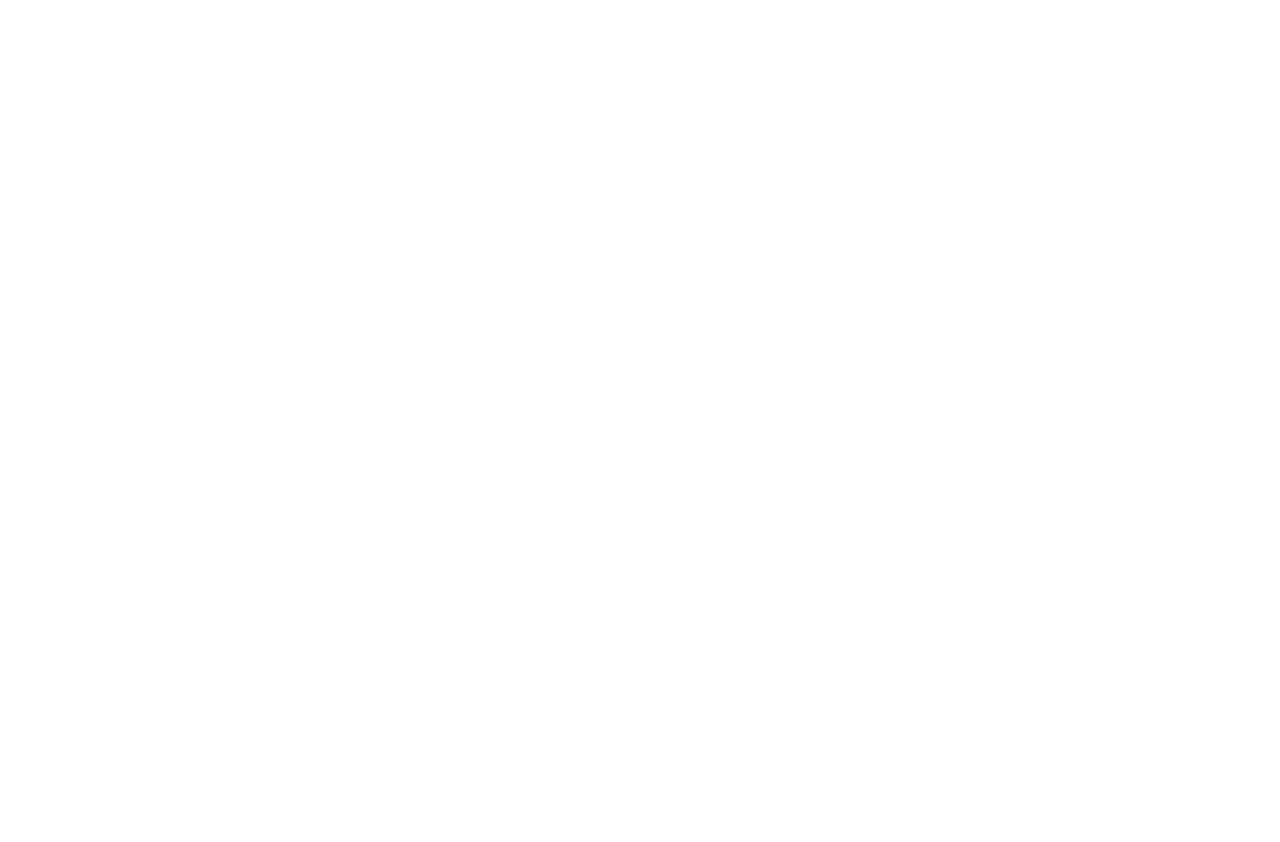
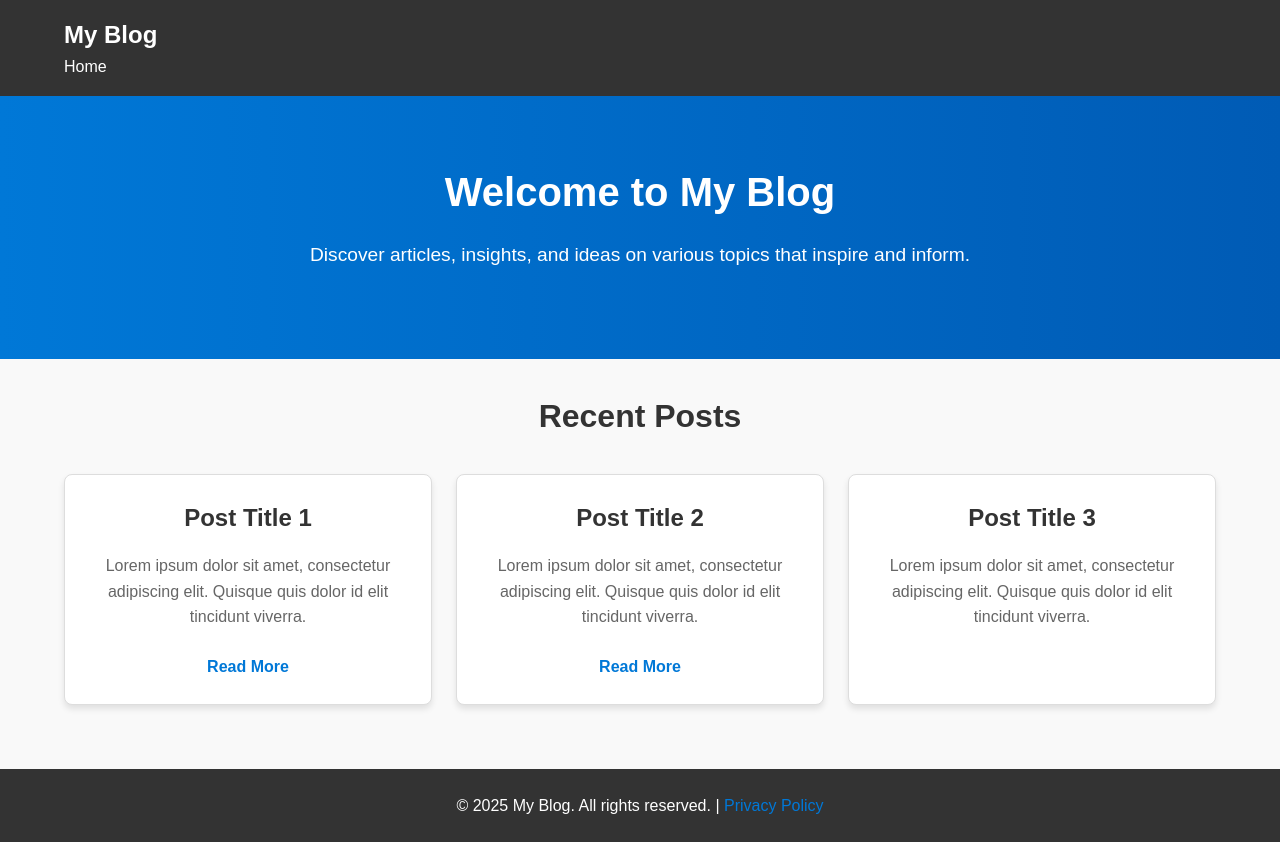
Before and after one commit to Sheharyar7/Blogging-Website, a website: page src/index.html in a window 1280 px wide. Before the commit the page ends 800 px from the top, so only its background shows below. Drawn offline with Linux system fonts and the light colour scheme.

Commit message:
add wf-develop-pr

```diff
--- a/src/index.html
+++ b/src/index.html
@@ -1,12 +1,60 @@
+
 <!DOCTYPE html>
 <html lang="en">
 <head>
     <meta charset="UTF-8">
     <meta name="viewport" content="width=device-width, initial-scale=1.0">
+    <meta name="description" content="A blogging website to share articles, thoughts, and insights on various topics.">
+    <title>My Blog</title>
     <link rel="stylesheet" href="../styles/index.css">
-    <title>Document</title>
 </head>
 <body>
+    <header>
+        <nav class="navbar">
+            <div class="container">
+                <a href="index.html" class="logo">My Blog</a>
+                <ul class="nav-links">
+                    <li><a href="index.html" class="nav-link">Home</a></li>
+                </ul>
+            </div>
+        </nav>
+    </header>
 
+    <main>
+        <section class="hero">
+            <div class="container">
+                <h1>Welcome to My Blog</h1>
+                <p>Discover articles, insights, and ideas on various topics that inspire and inform.</p>
+            </div>
+        </section>
+
+        <section class="blog-posts">
+            <div class="container">
+                <h2>Recent Posts</h2>
+                <div class="posts-grid">
+                    <article class="post">
+                        <h3>Post Title 1</h3>
+                        <p>Lorem ipsum dolor sit amet, consectetur adipiscing elit. Quisque quis dolor id elit tincidunt viverra.</p>
+                        <a href="#" class="btn-secondary">Read More</a>
+                    </article>
+                    <article class="post">
+                        <h3>Post Title 2</h3>
+                        <p>Lorem ipsum dolor sit amet, consectetur adipiscing elit. Quisque quis dolor id elit tincidunt viverra.</p>
+                        <a href="#" class="btn-secondary">Read More</a>
+                    </article>
+                    <article class="post">
+                        <h3>Post Title 3</h3>
+                        <p>Lorem ipsum dolor sit amet, consectetur adipiscing elit. Quisque quis dolor id elit tincidunt viverra.</p>
+                    </article>
+                </div>
+            </div>
+        </section>
+    </main>
+
+    <footer>
+        <div class="container">
+            <p>&copy; 2025 My Blog. All rights reserved. | <a href="#">Privacy Policy</a></p>
+        </div>
+    </footer>
 </body>
 </html>
--- a/styles/index.css
+++ b/styles/index.css
@@ -0,0 +1,153 @@
+
+/* General Reset */
+* {
+    margin: 0;
+    padding: 0;
+    box-sizing: border-box;
+}
+
+body {
+    font-family: 'Arial', sans-serif;
+    line-height: 1.6;
+    background-color: #f9f9f9;
+    color: #333;
+}
+
+/* Container */
+.container {
+    width: 90%;
+    max-width: 1200px;
+    margin: 0 auto;
+}
+
+/* Navbar */
+.navbar {
+    display: flex;
+    justify-content: space-between;
+    align-items: center;
+    padding: 1rem 0;
+    background-color: #333;
+    color: #fff;
+}
+
+.navbar .logo {
+    font-size: 1.5rem;
+    font-weight: bold;
+    text-decoration: none;
+    color: #fff;
+}
+
+.navbar .nav-links {
+    list-style: none;
+    display: flex;
+    gap: 1.5rem;
+}
+
+.navbar .nav-link {
+    text-decoration: none;
+    color: #fff;
+    transition: color 0.3s ease;
+}
+
+.navbar .nav-link:hover {
+    color: #0078d7;
+}
+
+/* Hero Section */
+.hero {
+    background: linear-gradient(to right, #0078d7, #005bb5);
+    color: #fff;
+    text-align: center;
+    padding: 4rem 1rem;
+}
+
+.hero h1 {
+    font-size: 2.5rem;
+    margin-bottom: 1rem;
+}
+
+.hero p {
+    font-size: 1.2rem;
+    margin-bottom: 1.5rem;
+}
+
+.hero .btn-primary {
+    background-color: #fff;
+    color: #0078d7;
+    text-decoration: none;
+    padding: 0.75rem 1.5rem;
+    border-radius: 5px;
+    font-weight: bold;
+    transition: background-color 0.3s ease;
+}
+
+.hero .btn-primary:hover {
+    background-color: #f0f0f0;
+}
+
+/* Blog Posts Section */
+.blog-posts {
+    padding: 2rem 0;
+}
+
+.blog-posts h2 {
+    text-align: center;
+    margin-bottom: 2rem;
+    font-size: 2rem;
+    color: #333;
+}
+
+.posts-grid {
+    display: grid;
+    grid-template-columns: repeat(auto-fit, minmax(300px, 1fr));
+    gap: 1.5rem;
+}
+
+.post {
+    background-color: #fff;
+    border: 1px solid #ddd;
+    border-radius: 8px;
+    padding: 1.5rem;
+    box-shadow: 0 4px 6px rgba(0, 0, 0, 0.1);
+    text-align: center;
+}
+
+.post h3 {
+    font-size: 1.5rem;
+    margin-bottom: 1rem;
+}
+
+.post p {
+    font-size: 1rem;
+    color: #666;
+    margin-bottom: 1.5rem;
+}
+
+.post .btn-secondary {
+    text-decoration: none;
+    color: #0078d7;
+    font-weight: bold;
+    transition: color 0.3s ease;
+}
+
+.post .btn-secondary:hover {
+    color: #005bb5;
+}
+
+/* Footer */
+footer {
+    background-color: #333;
+    color: #fff;
+    text-align: center;
+    padding: 1.5rem 0;
+    margin-top: 2rem;
+}
+
+footer a {
+    color: #0078d7;
+    text-decoration: none;
+}
+
+footer a:hover {
+    text-decoration: underline;
+}
```
Also changed, not shown: .github/workflows/wf-develop-pr.yaml.
